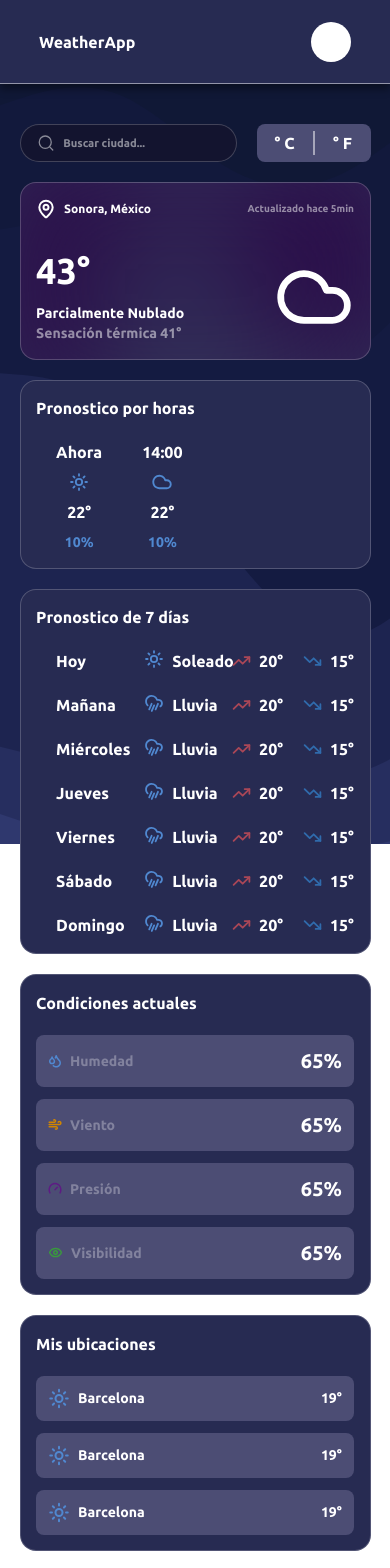
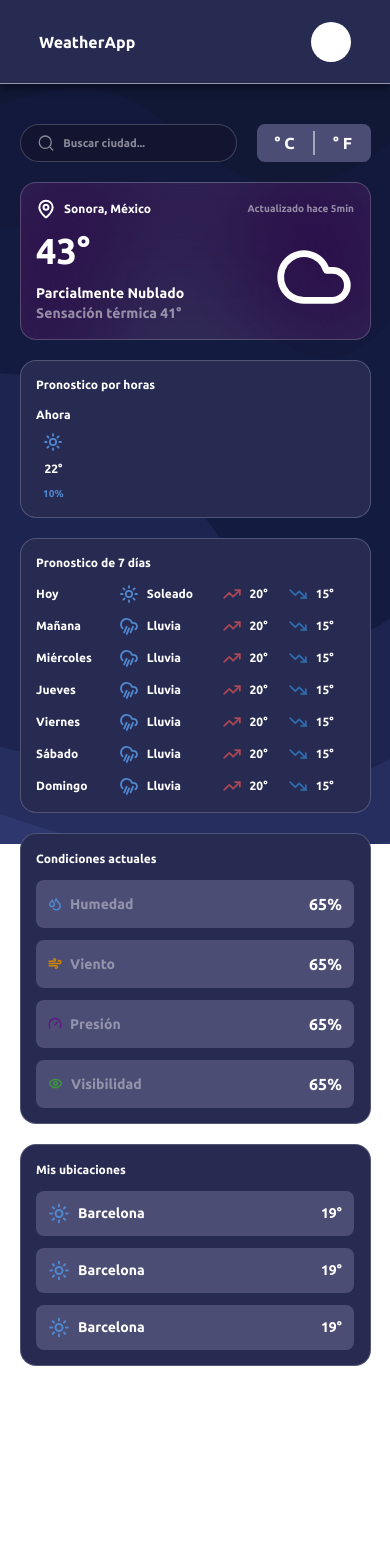
Before and after one commit to edtarsz/WeatherApp, an Angular app: page /main in a window 390 px wide. Shown: the top 1568 px of the page. After the commit the page ends 1406 px from the top, so only its background shows below. Built offline with nearby package versions, Linux system fonts and the light colour scheme.

Commit message:
Mejoras responsive main

```diff
--- a/src/main/main.html
+++ b/src/main/main.html
@@ -31,7 +31,7 @@
         <div class="flex flex-col gap-5">
             <div class="flex h-auto flex-col gap-3 justify-center bg-[url('/images/purple-blur-bg-svg.svg')] bg-cover px-[4vw] py-[4vw] lg:px-8 lg:py-8 text-white rounded-2xl border border-[rgba(255,255,255,0.2)]"
                 loading="eager">
-                <header class="flex justify-between pb-5 items-center">
+                <header class="flex justify-between sm:pb-5 items-center">
                     <div class="flex items-center gap-2">
                         <img src="/assets/svg/pin-white-svg.svg" alt="">
                         <h3 class="text-[12px] sm:text-base lg:text-lg">Sonora, México</h3>
@@ -59,189 +59,130 @@
             </div>
             <div
                 class="w-full h-auto bg-[var(--card-background-color)] px-[4vw] py-[4vw] lg:px-8 lg:py-8 text-white rounded-2xl border border-[rgba(255,255,255,0.2)]">
-                <h4>Pronostico por horas</h4>
-                <ul class="flex gap-10 pl-5 pt-5 w-auto h-auto">
+                <h4 class="text-[12px] sm:text-base lg:text-lg">Pronostico por horas</h4>
+                <ul class="flex gap-10 sm:pl-5 pt-3 sm:pt-5 w-auto h-auto">
                     <!-- <ul class="flex gap-10 pl-5 py-5 w-auto h-auto overflow-x-scroll"> -->
                     <!-- TO DO, CUANDO HAY MÁS DE 3 LIST ITEMS EL RESPONSIVE NO FUNCIONA CORRECTAMENTE -->
                     <li>
                         <div>
                             <ul class="text-center flex flex-col gap-2">
-                                <li>Ahora</li>
+                                <li class="text-[12px] sm:text-base lg:text-lg">Ahora</li>
                                 <li class="flex justify-center">
                                     <img src="/assets/svg/sun-blue-svg.svg" alt="" class="w-5 h-5">
                                 </li>
-                                <li>22°</li>
-                                <li class="text-sm text-[var(--edit-border-blue)]">10%</li>
+                                <li class="text-[12px] sm:text-base lg:text-lg">22°</li>
+                                <li class="text-[10px] sm:text-sm text-[var(--edit-border-blue)]">10%</li>
                             </ul>
                         </div>
                     </li>
-                    <li>
-                        <div>
-                            <ul class="text-center flex flex-col gap-2">
-                                <li>14:00</li>
-                                <li class="flex justify-center">
-                                    <img src="/assets/svg/cloud-blue-svg.svg" alt="" class="w-5 h-5">
-                                </li>
-                                <li>22°</li>
-                                <li class="text-sm text-[var(--edit-border-blue)]">10%</li>
-                            </ul>
-                        </div>
-                    </li>
-                    <!-- <li>
-                        <div>
-                            <ul class="text-center flex flex-col gap-2">
-                                <li>14:00</li>
-                                <li class="flex justify-center">
-                                    <img src="/assets/svg/cloud-blue-svg.svg" alt="" class="w-5 h-5">
-                                </li>
-                                <li>22°</li>
-                                <li class="text-sm text-[var(--edit-border-blue)]">10%</li>
-                            </ul>
-                        </div>
-                    </li>
-                    <li>
-                        <div>
-                            <ul class="text-center flex flex-col gap-2">
-                                <li>14:00</li>
-                                <li class="flex justify-center">
-                                    <img src="/assets/svg/cloud-blue-svg.svg" alt="" class="w-5 h-5">
-                                </li>
-                                <li>22°</li>
-                                <li class="text-sm text-[var(--edit-border-blue)]">10%</li>
-                            </ul>
-                        </div>
-                    </li>
-                    <li>
-                        <div>
-                            <ul class="text-center flex flex-col gap-2">
-                                <li>14:00</li>
-                                <li class="flex justify-center">
-                                    <img src="/assets/svg/rain-blue-svg.svg" alt="" class="w-5 h-5">
-                                </li>
-                                <li>22°</li>
-                                <li class="text-sm text-[var(--edit-border-blue)]">10%</li>
-                            </ul>
-                        </div>
-                    </li>
-                    <li>
-                        <div>
-                            <ul class="text-center flex flex-col gap-2">
-                                <li>14:00</li>
-                                <li class="flex justify-center">
-                                    <img src="/assets/svg/rain-blue-svg.svg" alt="" class="w-5 h-5">
-                                </li>
-                                <li>22°</li>
-                                <li class="text-sm text-[var(--edit-border-blue)]">10%</li>
-                            </ul>
-                        </div>
-                    </li> -->
                 </ul>
             </div>
             <div
                 class="bg-[var(--card-background-color)] px-[4vw] py-[4vw] lg:px-8 lg:py-8 text-white rounded-2xl border border-[rgba(255,255,255,0.2)]">
-                <h4>Pronostico de 7 días</h4>
-                <div class="flex pt-5 pl-5 w-full h-auto items-center justify-between">
+                <h4 class="text-[12px] sm:text-base lg:text-lg">Pronostico de 7 días</h4>
+                <div
+                    class="grid grid-cols-[5fr_4fr] gap-5 sm:gap-0 sm:flex  pt-3 sm:pt-5 sm:pl-5 w-full h-auto items-center justify-between">
                     <div class="grid grid-cols-2 w-auto">
-                        <ul class="flex flex-col gap-5">
-                            <li>Hoy</li>
-                            <li>Mañana</li>
-                            <li>Miércoles</li>
-                            <li>Jueves</li>
-                            <li>Viernes</li>
-                            <li>Sábado</li>
-                            <li>Domingo</li>
+                        <ul class="flex flex-col gap-3 sm:gap-5 justify-around">
+                            <li class="text-[12px] sm:text-base lg:text-lg w-fit">Hoy</li>
+                            <li class="text-[12px] sm:text-base lg:text-lg w-fit">Mañana</li>
+                            <li class="text-[12px] sm:text-base lg:text-lg w-fit">Miércoles</li>
+                            <li class="text-[12px] sm:text-base lg:text-lg w-fit">Jueves</li>
+                            <li class="text-[12px] sm:text-base lg:text-lg w-fit">Viernes</li>
+                            <li class="text-[12px] sm:text-base lg:text-lg w-fit">Sábado</li>
+                            <li class="text-[12px] sm:text-base lg:text-lg w-fit">Domingo</li>
                         </ul>
-                        <ul class="flex flex-col gap-5">
-                            <li class="flex gap-2">
+                        <ul class="flex flex-col gap-3 sm:gap-5">
+                            <li class="flex gap-2 items-center">
                                 <img src="/assets/svg/sun-blue-svg.svg" alt="" class="w-5 h-5">
-                                <p>Soleado</p>
+                                <p class="text-[12px] sm:text-base lg:text-lg">Soleado</p>
                             </li>
-                            <li class="flex gap-2">
+                            <li class="flex gap-2 items-center">
                                 <img src="/assets/svg/rain-blue-svg.svg" alt="" class="w-5 h-5">
-                                <p>Lluvia</p>
+                                <p class="text-[12px] sm:text-base lg:text-lg">Lluvia</p>
                             </li>
-                            <li class="flex gap-2">
+                            <li class="flex gap-2 items-center">
                                 <img src="/assets/svg/rain-blue-svg.svg" alt="" class="w-5 h-5">
-                                <p>Lluvia</p>
+                                <p class="text-[12px] sm:text-base lg:text-lg">Lluvia</p>
                             </li>
-                            <li class="flex gap-2">
+                            <li class="flex gap-2 items-center">
                                 <img src="/assets/svg/rain-blue-svg.svg" alt="" class="w-5 h-5">
-                                <p>Lluvia</p>
+                                <p class="text-[12px] sm:text-base lg:text-lg">Lluvia</p>
                             </li>
-                            <li class="flex gap-2">
+                            <li class="flex gap-2 items-center">
                                 <img src="/assets/svg/rain-blue-svg.svg" alt="" class="w-5 h-5">
-                                <p>Lluvia</p>
+                                <p class="text-[12px] sm:text-base lg:text-lg">Lluvia</p>
                             </li>
-                            <li class="flex gap-2">
+                            <li class="flex gap-2 items-center">
                                 <img src="/assets/svg/rain-blue-svg.svg" alt="" class="w-5 h-5">
-                                <p>Lluvia</p>
+                                <p class="text-[12px] sm:text-base lg:text-lg">Lluvia</p>
                             </li>
-                            <li class="flex gap-2">
+                            <li class="flex gap-2 items-center">
                                 <img src="/assets/svg/rain-blue-svg.svg" alt="" class="w-5 h-5">
-                                <p>Lluvia</p>
+                                <p class="text-[12px] sm:text-base lg:text-lg">Lluvia</p>
                             </li>
                         </ul>
                     </div>
-                    <div class="grid grid-cols-2 w-auto gap-5">
-                        <ul class="flex flex-col gap-5">
+                    <div class="grid grid-cols-2 w-auto gap-0 sm:gap-5">
+                        <ul class="flex flex-col gap-3 sm:gap-5 w-full">
                             <li class="flex items-center gap-2">
                                 <img src="/assets/svg/raise-svg.svg" alt="" class="w-5 h-5">
-                                <p>20°</p>
+                                <p class="text-[12px] sm:text-base lg:text-lg">20°</p>
                             </li>
                             <li class="flex items-center gap-2">
                                 <img src="/assets/svg/raise-svg.svg" alt="" class="w-5 h-5">
-                                <p>20°</p>
+                                <p class="text-[12px] sm:text-base lg:text-lg">20°</p>
                             </li>
                             <li class="flex items-center gap-2">
                                 <img src="/assets/svg/raise-svg.svg" alt="" class="w-5 h-5">
-                                <p>20°</p>
+                                <p class="text-[12px] sm:text-base lg:text-lg">20°</p>
                             </li>
                             <li class="flex items-center gap-2">
                                 <img src="/assets/svg/raise-svg.svg" alt="" class="w-5 h-5">
-                                <p>20°</p>
+                                <p class="text-[12px] sm:text-base lg:text-lg">20°</p>
                             </li>
                             <li class="flex items-center gap-2">
                                 <img src="/assets/svg/raise-svg.svg" alt="" class="w-5 h-5">
-                                <p>20°</p>
+                                <p class="text-[12px] sm:text-base lg:text-lg">20°</p>
                             </li>
                             <li class="flex items-center gap-2">
                                 <img src="/assets/svg/raise-svg.svg" alt="" class="w-5 h-5">
-                                <p>20°</p>
+                                <p class="text-[12px] sm:text-base lg:text-lg">20°</p>
                             </li>
                             <li class="flex items-center gap-2">
                                 <img src="/assets/svg/raise-svg.svg" alt="" class="w-5 h-5">
-                                <p>20°</p>
+                                <p class="text-[12px] sm:text-base lg:text-lg">20°</p>
                             </li>
                         </ul>
-                        <ul class="flex flex-col gap-5">
+                        <ul class="flex flex-col gap-3 sm:gap-5 w-full">
                             <li class="flex items-center gap-2">
                                 <img src="/assets/svg/drop-svg.svg" alt="" class="w-5 h-5">
-                                <p>15°</p>
+                                <p class="text-[12px] sm:text-base lg:text-lg">15°</p>
                             </li>
                             <li class="flex items-center gap-2">
                                 <img src="/assets/svg/drop-svg.svg" alt="" class="w-5 h-5">
-                                <p>15°</p>
+                                <p class="text-[12px] sm:text-base lg:text-lg">15°</p>
                             </li>
                             <li class="flex items-center gap-2">
                                 <img src="/assets/svg/drop-svg.svg" alt="" class="w-5 h-5">
-                                <p>15°</p>
+                                <p class="text-[12px] sm:text-base lg:text-lg">15°</p>
                             </li>
                             <li class="flex items-center gap-2">
                                 <img src="/assets/svg/drop-svg.svg" alt="" class="w-5 h-5">
-                                <p>15°</p>
+                                <p class="text-[12px] sm:text-base lg:text-lg">15°</p>
                             </li>
                             <li class="flex items-center gap-2">
                                 <img src="/assets/svg/drop-svg.svg" alt="" class="w-5 h-5">
-                                <p>15°</p>
+                                <p class="text-[12px] sm:text-base lg:text-lg">15°</p>
                             </li>
                             <li class="flex items-center gap-2">
                                 <img src="/assets/svg/drop-svg.svg" alt="" class="w-5 h-5">
-                                <p>15°</p>
+                                <p class="text-[12px] sm:text-base lg:text-lg">15°</p>
                             </li>
 
                             <li class="flex items-center gap-2">
                                 <img src="/assets/svg/drop-svg.svg" alt="" class="w-5 h-5">
-                                <p>15°</p>
+                                <p class="text-[12px] sm:text-base lg:text-lg">15°</p>
                             </li>
                         </ul>
                     </div>
@@ -251,46 +192,46 @@
         <div class="flex flex-col gap-5">
             <div
                 class="bg-[var(--card-background-color)] px-[4vw] py-[4vw] lg:px-8 lg:py-8 text-white rounded-2xl border border-[rgba(255,255,255,0.2)]">
-                <h4>Condiciones actuales</h4>
-                <div class="grid md:grid-cols-1 lg:grid-cols-2 gap-3 pt-5 h-auto w-full">
+                <h4 class="text-[12px] sm:text-base lg:text-lg">Condiciones actuales</h4>
+                <div class="grid md:grid-cols-1 lg:grid-cols-2 gap-3 pt-3 sm:pt-5 h-auto w-full">
                     <div
                         class="flex justify-between sm:flex-col gap-1 bg-[var(--small-card-background-color)] px-3 py-3 rounded-lg mt-5">
                         <div class="flex items-center gap-2">
                             <img src="/assets/svg/humidity-svg.svg" alt="">
-                            <h5 class="text-[rgba(255,255,255,0.3)] text-sm">Humedad</h5>
+                            <h5 class="text-[rgba(255,255,255,0.4)] text-sm">Humedad</h5>
                         </div>
-                        <h2 class="text-xl sm:text-1xl md:text-2xl lg:text-3xl">65%</h2>
+                        <h2 class="text-base sm:text-1xl md:text-2xl lg:text-3xl">65%</h2>
                     </div>
                     <div
                         class="flex justify-between sm:flex-col gap-1 bg-[var(--small-card-background-color)] px-3 py-3 rounded-lg mt-5">
                         <div class="flex items-center gap-2">
                             <img src="/assets/svg/wind-svg.svg" alt="">
-                            <h5 class="text-[rgba(255,255,255,0.3)] text-sm">Viento</h5>
+                            <h5 class="text-[rgba(255,255,255,0.4)] text-sm">Viento</h5>
                         </div>
-                        <h2 class="text-xl sm:text-1xl md:text-2xl lg:text-3xl">65%</h2>
+                        <h2 class="text-base sm:text-1xl md:text-2xl lg:text-3xl">65%</h2>
                     </div>
                     <div
                         class="flex justify-between sm:flex-col gap-1 bg-[var(--small-card-background-color)] px-3 py-3 rounded-lg mt-5">
                         <div class="flex items-center gap-2">
                             <img src="/assets/svg/pressure-svg.svg" alt="">
-                            <h5 class="text-[rgba(255,255,255,0.3)] text-sm">Presión</h5>
+                            <h5 class="text-[rgba(255,255,255,0.4)] text-sm">Presión</h5>
                         </div>
-                        <h2 class="text-xl sm:text-1xl md:text-2xl lg:text-3xl">65%</h2>
+                        <h2 class="text-base sm:text-1xl md:text-2xl lg:text-3xl">65%</h2>
                     </div>
                     <div
                         class="flex justify-between sm:flex-col gap-1 bg-[var(--small-card-background-color)] px-3 py-3 rounded-lg mt-5">
                         <div class="flex items-center gap-2">
                             <img src="/assets/svg/visibility-svg.svg" alt="">
-                            <h5 class="text-[rgba(255,255,255,0.3)] text-sm">Visibilidad</h5>
+                            <h5 class="text-[rgba(255,255,255,0.4)] text-sm">Visibilidad</h5>
                         </div>
-                        <h2 class="text-xl sm:text-1xl md:text-2xl lg:text-3xl">65%</h2>
+                        <h2 class="text-base sm:text-1xl md:text-2xl lg:text-3xl">65%</h2>
                     </div>
                 </div>
             </div>
             <div
                 class="bg-[var(--card-background-color)] px-[4vw] py-[4vw] lg:px-8 lg:py-8 text-white rounded-2xl border border-[rgba(255,255,255,0.2)]">
-                <h4>Mis ubicaciones</h4>
-                <div class="flex pt-5 w-full h-auto items-center justify-between flex-col gap-3">
+                <h4 class="text-[12px] sm:text-base lg:text-lg">Mis ubicaciones</h4>
+                <div class="flex pt-3 sm:pt-5 w-full h-auto items-center justify-between flex-col gap-3">
                     <div
                         class="flex justify-between gap-1 bg-[var(--small-card-background-color)] px-3 py-3 rounded-lg mt-5 w-full hover:scale-105 duration-100 ease-in-out cursor-pointer">
                         <div class="flex items-center gap-2">
```
